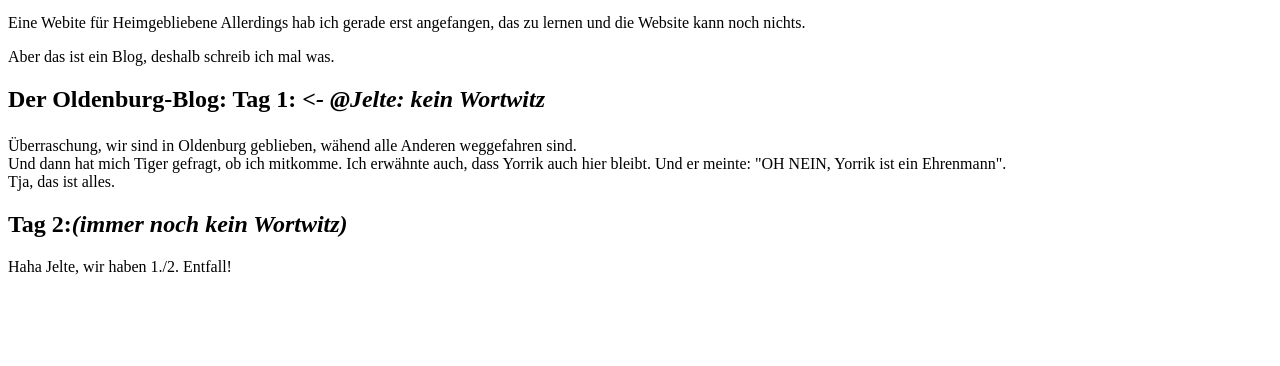
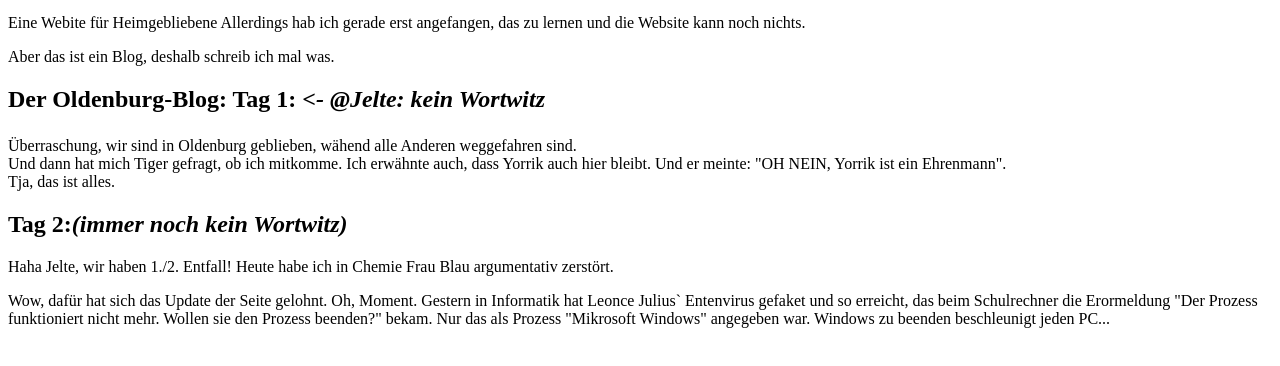
Before and after one commit to Locutus23/oldenburg, a plain HTML site: page Oldenburg-Blog.html in a window 1280 px wide. Shown: the part 86-452 px from the top of the page. Drawn offline with Linux system fonts and the light colour scheme.

Commit message:
Update Oldenburg-Blog.html

```diff
--- a/Oldenburg-Blog.html
+++ b/Oldenburg-Blog.html
@@ -15,6 +15,9 @@
 		Tja, das ist alles.<p><p>
 		<h2><strong>Tag 2:</strong><em>(immer noch kein Wortwitz)</h2></em><p>
 		Haha Jelte, wir haben 1./2. Entfall!
+		Heute habe ich in Chemie Frau Blau argumentativ zerstört.<p>
+		Wow, dafür hat sich das Update der Seite gelohnt.
+		Oh, Moment. Gestern in Informatik hat Leonce Julius` Entenvirus gefaket und so erreicht, das beim Schulrechner die Erormeldung "Der Prozess funktioniert nicht mehr. Wollen sie den Prozess beenden?" bekam.  Nur das als Prozess "Mikrosoft Windows" angegeben war. Windows zu beenden beschleunigt jeden PC...
 
 	</body>
 </html>
```
